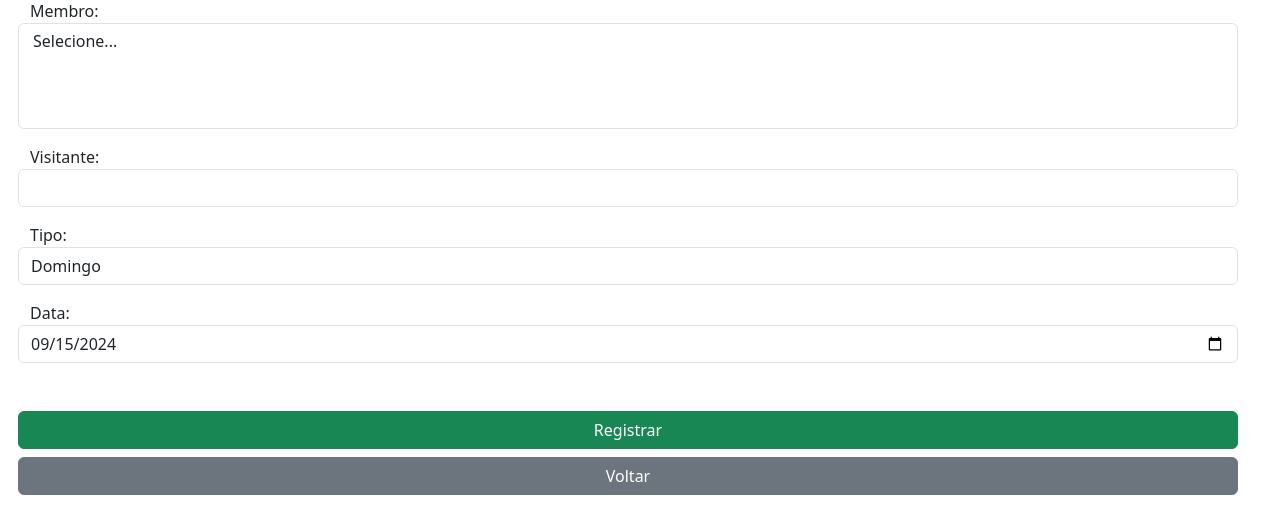
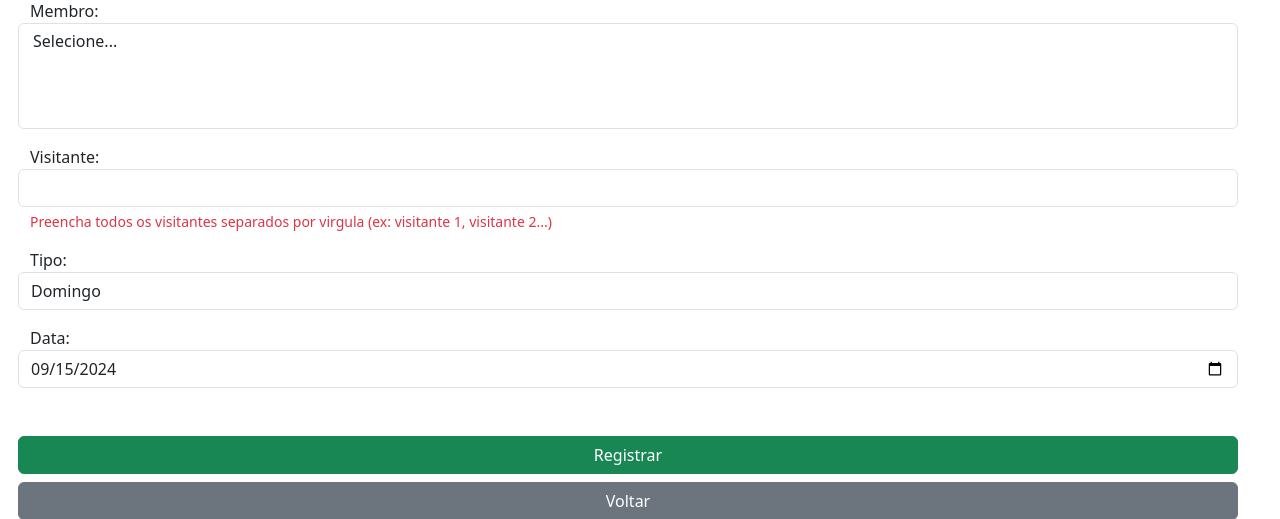
Before and after one commit to douglasjava/sgi-colorado, a Flask app: page /chamada in a window 1280 px wide. Shown: the part 159-678 px from the top of the page. Run offline with Flask 2, Linux system fonts and the light colour scheme; data that the repository does not hold is empty; some libraries are stand-ins or nearby versions.

Commit message:
Fixs - Permitir que seja possivel lançar todos os visitantes de uma vez separando por virgula - Exibir no totalizado a quantidade de crianças

```diff
--- a/app.py
+++ b/app.py
@@ -72,7 +72,9 @@ def chamada():
                 insert_presenca(pessoa_id=id, data=data, tipo=tipo)
 
         if visitante:
-            insert_presenca(nome_visitante=visitante.upper(), data=data, tipo=tipo)
+            visitantes = [v.strip().upper() for v in visitante.split(',')] if ',' in visitante else [visitante.strip().upper()]
+            for nome_visitante in visitantes:
+                insert_presenca(nome_visitante=nome_visitante, data=data, tipo=tipo)
 
         return redirect(url_for('index'))
     return render_template('chamada.html', nomes=pessoas)
@@ -97,14 +99,19 @@ def pesquisa():
     count_visitante = sum(1 for item in presencas if item['nome_visitante'] is not None)
     count_membro = sum(1 for item in presencas if item['situacao'] == 'Membro')
     count_membro_nao_batizado = sum(1 for item in presencas if item['situacao'] == 'Membro não batizado')
+    count_cias_1 = sum(1 for item in presencas if item['categoria'] == 'Adolescente')
+    count_cias_2 = sum(1 for item in presencas if item['categoria'] == 'Criança (Intermediário) 7-11')
+    count_cias_3 = sum(1 for item in presencas if item['categoria'] == 'Criança (Pequeno) 3-7')
+    count_cias_4 = sum(1 for item in presencas if item['categoria'] == 'Criança de Colo 0-3')
 
     count_visitante_total = count_visitante + count_visitante_Registrado + count_visitante_Frequente
     count_membros_total = count_membro + count_membro_nao_batizado
+    count_cias_total = count_cias_1 + count_cias_2 + count_cias_3 + count_cias_4;
 
     for presenca in presencas:
         print(dict(presenca))
 
-    return render_template('pesquisa.html', presencas=presencas, count_visitante=count_visitante_total, count_membro=count_membros_total)
+    return render_template('pesquisa.html', presencas=presencas, count_visitante=count_visitante_total, count_membro=count_membros_total, count_cias=count_cias_total)
 
 
 @app.route('/download_csv')
--- a/templates/chamada.html
+++ b/templates/chamada.html
@@ -91,6 +91,7 @@
                 <div class="form-group row col-sm-12 mt-3">
                     <label for="visitante">Visitante:</label>
                     <input type="text" class="form-control" id="visitante" name="visitante">
+                    <small class="form-text text-danger">Preencha todos os visitantes separados por virgula (ex: visitante 1, visitante 2...)</small>
                 </div>
                 <div class="form-group row col-sm-12 mt-3">
                     <label for="tipo">Tipo:</label>
--- a/templates/pesquisa.html
+++ b/templates/pesquisa.html
@@ -185,6 +185,9 @@
             <div class="text-center mt-3 col-sm-4" style="color: #dc3545; font-size: 20px; font-weight: bold">
                 <p>TOTAL: {{ presencas|length }}</p>
             </div>
+            <div class="text-center mt-3 col-sm-4" style="color: #1058e6; font-size: 20px; font-weight: bold">
+                <p>CIAs: {{ count_cias }}</p>
+            </div>
             <div class="text-center mt-3 col-sm-4" style="color: #dc3545; font-size: 20px; font-weight: bold">
                 <p>MEMBRO(S): {{ count_membro }}</p>
             </div>
```
